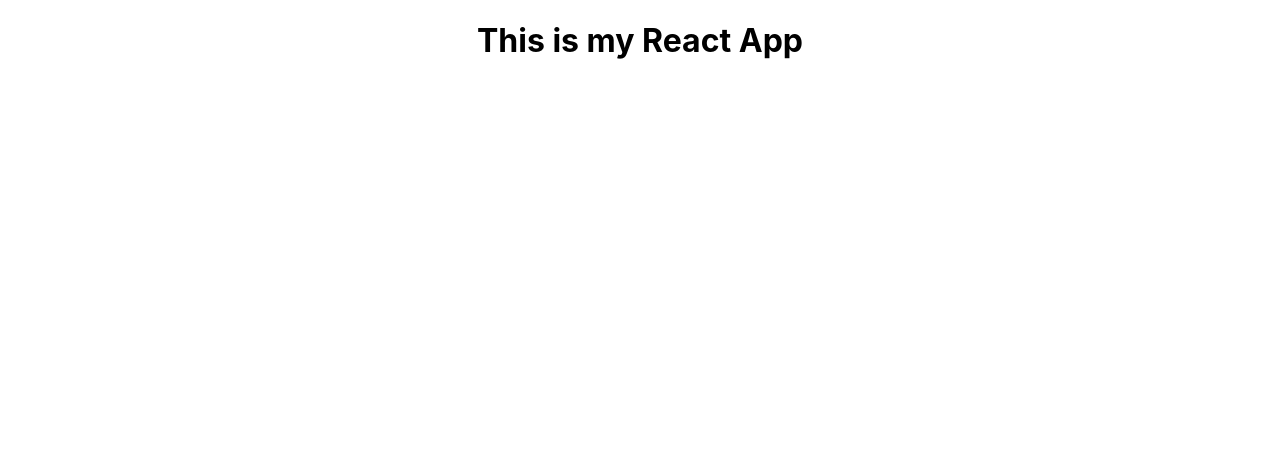
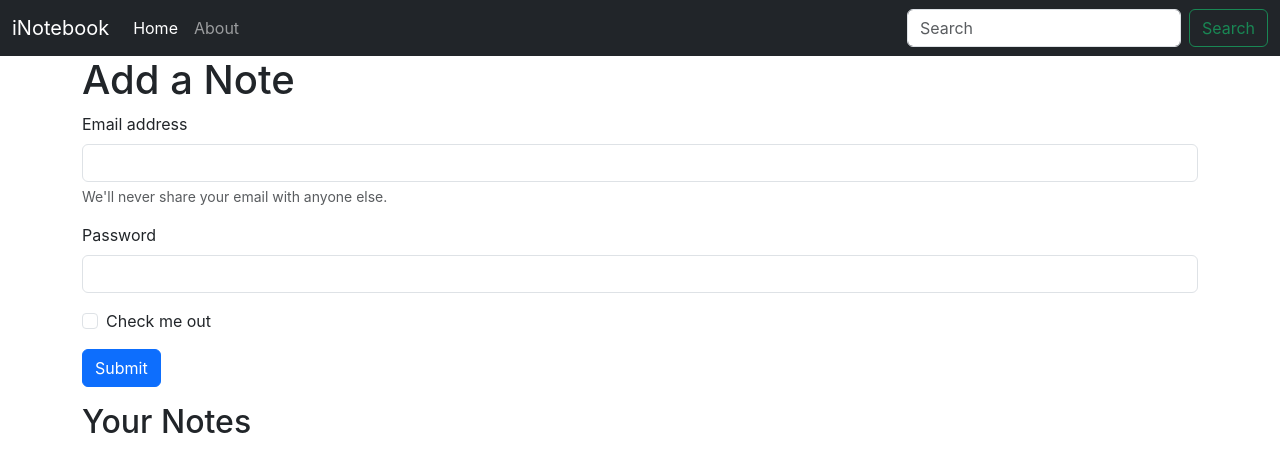
Before and after one commit to kapoor08/inotebook, a React (Create React App) app: page / in a window 1280 px wide. Shown: the top 472 px of the page. Built offline with nearby package versions, Linux system fonts and the light colour scheme.

Commit message:
changes done

```diff
--- a/public/index.html
+++ b/public/index.html
@@ -5,39 +5,15 @@
     <link rel="icon" href="%PUBLIC_URL%/favicon.ico" />
     <meta name="viewport" content="width=device-width, initial-scale=1" />
     <meta name="theme-color" content="#000000" />
-    <meta
-      name="description"
-      content="Web site created using create-react-app"
-    />
+    <meta name="description" content="Web site created using create-react-app" />
     <link rel="apple-touch-icon" href="%PUBLIC_URL%/logo192.png" />
-    <!--
-      manifest.json provides metadata used when your web app is installed on a
-      user's mobile device or desktop. See https://developers.google.com/web/fundamentals/web-app-manifest/
-    -->
-    <link rel="manifest" href="%PUBLIC_URL%/manifest.json" />
-    <!--
-      Notice the use of %PUBLIC_URL% in the tags above.
-      It will be replaced with the URL of the `public` folder during the build.
-      Only files inside the `public` folder can be referenced from the HTML.
-
-      Unlike "/favicon.ico" or "favicon.ico", "%PUBLIC_URL%/favicon.ico" will
-      work correctly both with client-side routing and a non-root public URL.
-      Learn how to configure a non-root public URL by running `npm run build`.
-    -->
-    <title>React App</title>
+   <link rel="manifest" href="%PUBLIC_URL%/manifest.json" />
+   <link href="https://cdn.jsdelivr.net/npm/bootstrap@5.3.0-alpha1/dist/css/bootstrap.min.css" rel="stylesheet" integrity="sha384-GLhlTQ8iRABdZLl6O3oVMWSktQOp6b7In1Zl3/Jr59b6EGGoI1aFkw7cmDA6j6gD" crossorigin="anonymous">
+    <title>iNotebook - Your notes secured in the cloud</title>
   </head>
   <body>
     <noscript>You need to enable JavaScript to run this app.</noscript>
     <div id="root"></div>
-    <!--
-      This HTML file is a template.
-      If you open it directly in the browser, you will see an empty page.
-
-      You can add webfonts, meta tags, or analytics to this file.
-      The build step will place the bundled scripts into the <body> tag.
-
-      To begin the development, run `npm start` or `yarn start`.
-      To create a production bundle, use `npm run build` or `yarn build`.
-    -->
+    <script src="https://cdn.jsdelivr.net/npm/bootstrap@5.3.0-alpha1/dist/js/bootstrap.bundle.min.js" integrity="sha384-w76AqPfDkMBDXo30jS1Sgez6pr3x5MlQ1ZAGC+nuZB+EYdgRZgiwxhTBTkF7CXvN" crossorigin="anonymous"></script>
   </body>
 </html>
--- a/src/App.js
+++ b/src/App.js
@@ -1,10 +1,25 @@
-import './App.css';
+import "./App.css";
+import { Navbar } from "./components/Navbar";
+import { BrowserRouter, Routes, Route } from "react-router-dom";
+import { Home } from "./components/Home";
+import { About } from "./components/About";
+import NoteState from "./context/notes/NoteState";
 
 function App() {
   return (
-    <div className="App">
-      <h1>This is my React App</h1>
-    </div>
+    <>
+      <NoteState>
+        <BrowserRouter>
+          <Navbar />
+          <div className="container">
+            <Routes>
+              <Route exact path="/" element={<Home />} />
+              <Route exact path="/about" element={<About />} />
+            </Routes>
+          </div>
+        </BrowserRouter>
+      </NoteState>
+    </>
   );
 }
 
--- /dev/null
+++ b/src/components/About.js
@@ -0,0 +1,10 @@
+import React from "react";
+
+export const About = () => {
+
+  return (
+    <div>
+      This is About page
+    </div>
+  );
+};
--- /dev/null
+++ b/src/components/Home.js
@@ -0,0 +1,52 @@
+import Notes from "./Notes";
+
+export const Home = () => {
+
+  return (
+    <div>
+      <h1>Add a Note</h1>
+
+      <form>
+        <div className="mb-3">
+          <label htmlFor="exampleInputEmail1" className="form-label">
+            Email address
+          </label>
+          <input
+            type="email"
+            className="form-control"
+            id="exampleInputEmail1"
+            aria-describedby="emailHelp"
+          />
+          <div id="emailHelp" className="form-text">
+            We'll never share your email with anyone else.
+          </div>
+        </div>
+        <div className="mb-3">
+          <label htmlFor="exampleInputPassword1" className="form-label">
+            Password
+          </label>
+          <input
+            type="password"
+            className="form-control"
+            id="exampleInputPassword1"
+          />
+        </div>
+        <div className="mb-3 form-check">
+          <input
+            type="checkbox"
+            className="form-check-input"
+            id="exampleCheck1"
+          />
+          <label className="form-check-label" htmlFor="exampleCheck1">
+            Check me out
+          </label>
+        </div>
+        <button type="submit" className="btn btn-primary">
+          Submit
+        </button>
+      </form>
+
+      <Notes/>
+    </div>
+  );
+};
--- /dev/null
+++ b/src/components/Navbar.js
@@ -0,0 +1,57 @@
+import React, {useEffect} from "react";
+import {Link, useLocation} from "react-router-dom";
+
+export const Navbar = () => {
+  let location = useLocation();
+
+  React.useEffect(()=>{
+    console.log(location.pathname);
+  }, [location]);
+
+
+  return (
+    <nav className="navbar navbar-expand-lg navbar-dark bg-dark">
+      <div className="container-fluid">
+        <Link className="navbar-brand" to="/">
+          iNotebook
+        </Link>
+        <button
+          className="navbar-toggler"
+          type="button"
+          data-bs-toggle="collapse"
+          data-bs-target="#navbarSupportedContent"
+          aria-controls="navbarSupportedContent"
+          aria-expanded="false"
+          aria-label="Toggle navigation"
+        >
+          <span className="navbar-toggler-icon"></span>
+        </button>
+        <div className="collapse navbar-collapse" id="navbarSupportedContent">
+          <ul className="navbar-nav me-auto mb-2 mb-lg-0">
+            <li className="nav-item">
+              <Link className={`nav-link ${location.pathname==="/"? "active": ""}`} aria-current="page" to="/">
+                Home
+              </Link>
+            </li>
+            <li className="nav-item">
+              <Link className={`nav-link ${location.pathname==="/about"? "active": ""}`} to="/about">
+                About
+              </Link>
+           </li>
+          </ul>
+          <form className="d-flex" role="search">
+            <input
+              className="form-control me-2"
+              type="search"
+              placeholder="Search"
+              aria-label="Search"
+            />
+            <button className="btn btn-outline-success" type="submit">
+              Search
+            </button>
+          </form>
+        </div>
+      </div>
+    </nav>
+  );
+};
--- /dev/null
+++ b/src/components/NoteItem.js
@@ -0,0 +1,13 @@
+import React from 'react'
+
+const NoteItem = (props) => {
+    const {note} = props;
+  return (
+    <div>
+      {note.title}
+      {note.description}
+    </div>
+  )
+}
+
+export default NoteItem
--- /dev/null
+++ b/src/components/Notes.js
@@ -0,0 +1,18 @@
+import React, {useContext} from 'react';
+import NoteItem from './NoteItem';
+import noteContext from '../context/notes/noteContext';
+
+const Notes = () => {
+    const context = useContext(noteContext);
+    const { notes, setNotes } = context;
+  return (
+    <div className="ccontainer my-3">
+    <h2>Your Notes</h2>
+    {notes.map((note) => {
+      return <NoteItem note={note}/>;
+    })}
+    </div>
+  )
+}
+
+export default Notes;
--- /dev/null
+++ b/src/components/tempCodeRunnerFile.js
@@ -0,0 +1 @@
+active
--- /dev/null
+++ b/src/context/notes/NoteState.js
@@ -0,0 +1,39 @@
+import NoteContext from "./noteContext";
+import { useState } from "react";
+
+const NoteState = (props) => {
+
+  const notesInitial = [
+    [
+      {
+        "_id": "63e535f2660b10668176005a",
+        "user": "63e4f441c817fe63cc809b28",
+        "title": "My title",
+        "description": "Please wake up early",
+        "tag": "personal",
+        "date": "2023-02-09T18:05:38.992Z",
+        "__v": 0
+      },
+      {
+        "_id": "63e68fca57182b551828d341",
+        "user": "63e4f441c817fe63cc809b28",
+        "title": "New Note updated",
+        "description": "Please acccess the playlist updated",
+        "tag": "YouTube",
+        "date": "2023-02-10T18:41:14.194Z",
+        "__v": 0
+      }
+    ]
+  ]
+const [notes, setNoteState] = useState(notesInitial);
+
+  return (
+    <NoteContext.Provider value={{notes, setNoteState}}>
+      {props.children}
+    </NoteContext.Provider>
+  );
+};
+
+
+
+export default NoteState;
--- /dev/null
+++ b/src/context/notes/noteContext.js
@@ -0,0 +1,5 @@
+import { createContext } from "react";
+
+const noteContext = createContext();
+
+export default noteContext;
```
Also changed, not shown: 1 other file (tests, documents, lock files or other folders).
